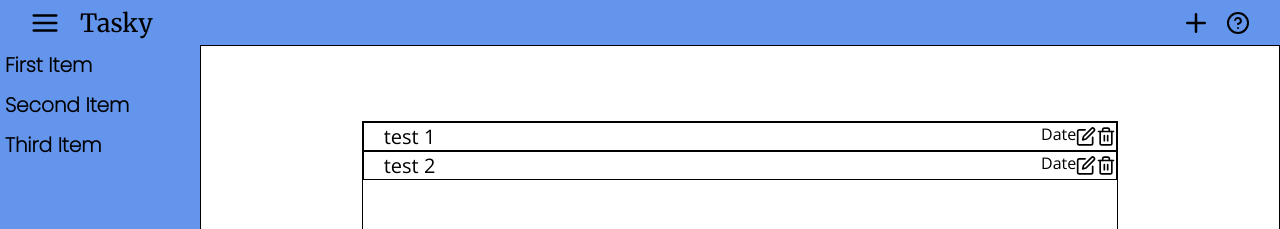
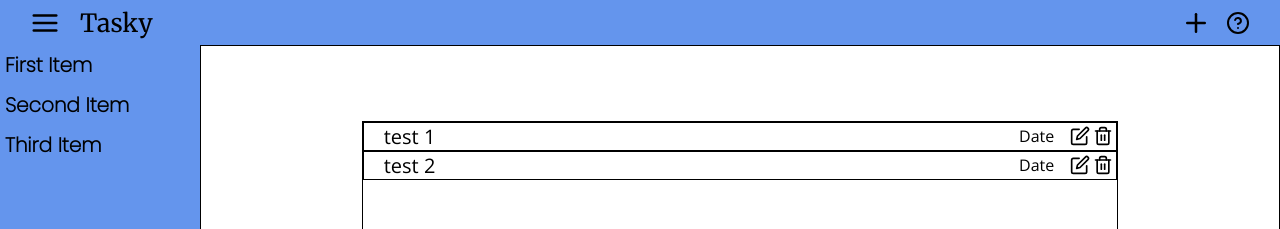
Before and after one commit to EricTGoto/Tasky, a React (Create React App) app: page / in a window 1280 px wide. Shown: the top 229 px of the page. Built offline with nearby package versions, Linux system fonts and the light colour scheme.

Commit message:
added more styling to right side of tasks

```diff
--- a/src/components/Tasks.js
+++ b/src/components/Tasks.js
@@ -29,7 +29,7 @@ function Tasks({ tasks, deleteFunction, sidebarShowing }) {
       <div key={task.taskID} className="task">
         <p contentEditable={editable} role="presentation" className="task-title">{task.taskText}</p>
         <div className="task-right">
-          <p>Date</p>
+          <p className="task-date">Date</p>
           <input type="image" className="task-button" src={edit} onClick={handleEdit} alt="edit" />
           <input type="image" className="task-button" src={trash} id={task.taskID} alt="delete" onClick={deleteFunction} />
         </div>
--- a/src/style.css
+++ b/src/style.css
@@ -55,10 +55,16 @@ body, #root, .app, .main-elements {
 
 .task-right {
     display: flex;
+    align-items: center;
+}
+
+.task-date {
+    margin-right: 16px;
 }
 
 .task-button {
     width: 20px;
+    margin-right: 3px;
 }
 
 .task-button:hover{
```
